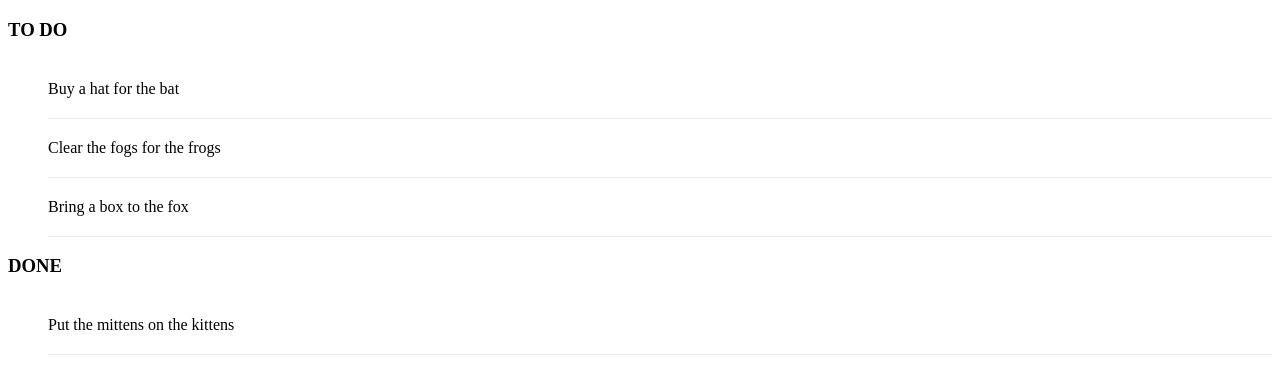
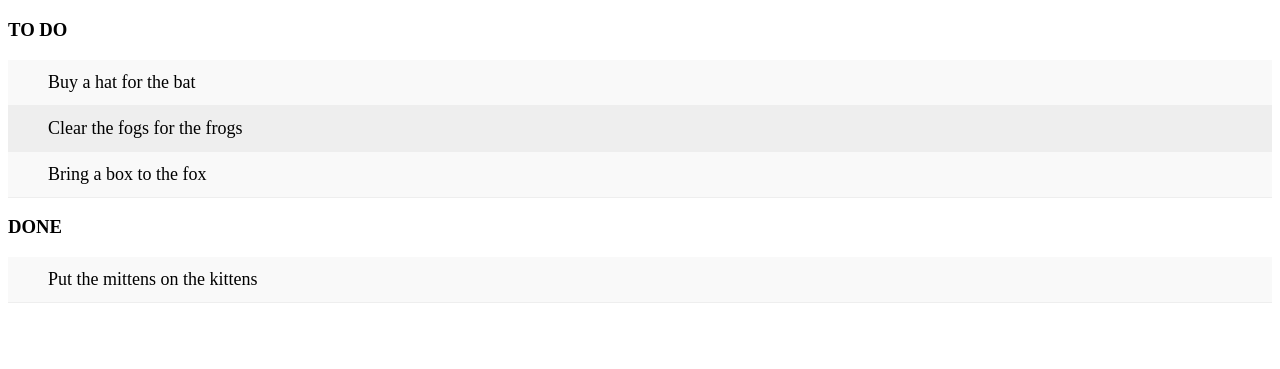
Before and after one commit to reza-shahhosseini/todo-list, a plain HTML site: page index.html in a window 1280 px wide. Shown: the part 61-430 px from the top of the page. Drawn offline with Linux system fonts and the light colour scheme.

Commit message:
Add basic color changes on item rows

```diff
--- a/index.html
+++ b/index.html
@@ -10,6 +10,24 @@
 			overflow: hidden;
 			padding: 20px 0;
 			border-bottom:1px solid #eee;
+		}
+		ul{
+			margin:0;
+			padding:0;
+		}
+		ul li{
+			cursor:pointer;
+			position: relative;
+			padding:12px 8px 12px 40px;
+			background: #eee;
+			font-size: 18px;
+			transition: 0.25;
+		}
+		ul li:nth-child(odd){
+			background: #f9f9f9;
+		}
+		uli li:hover{
+			background: #ddd;
 		}
 	</style>
 </head>
```
